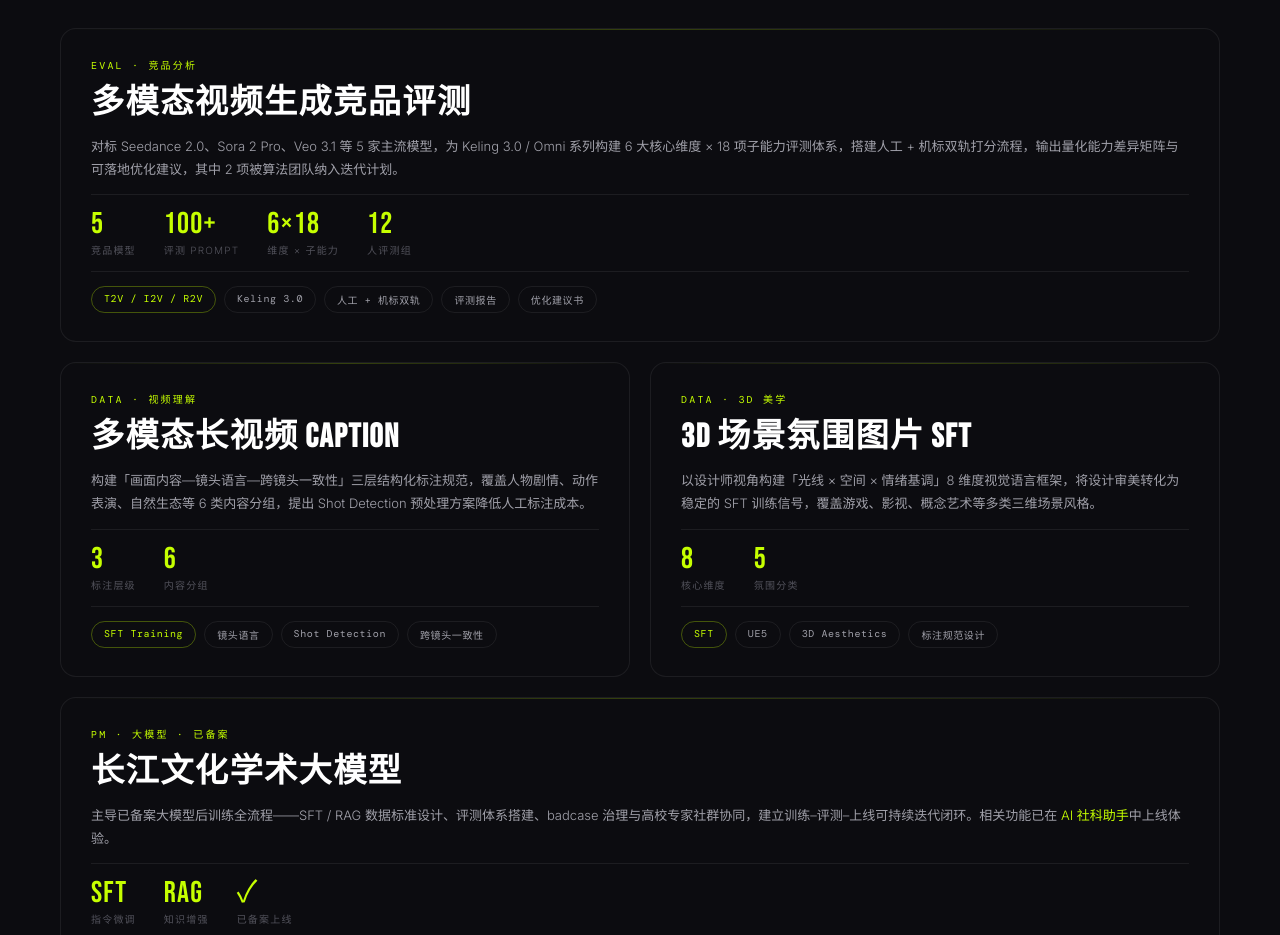
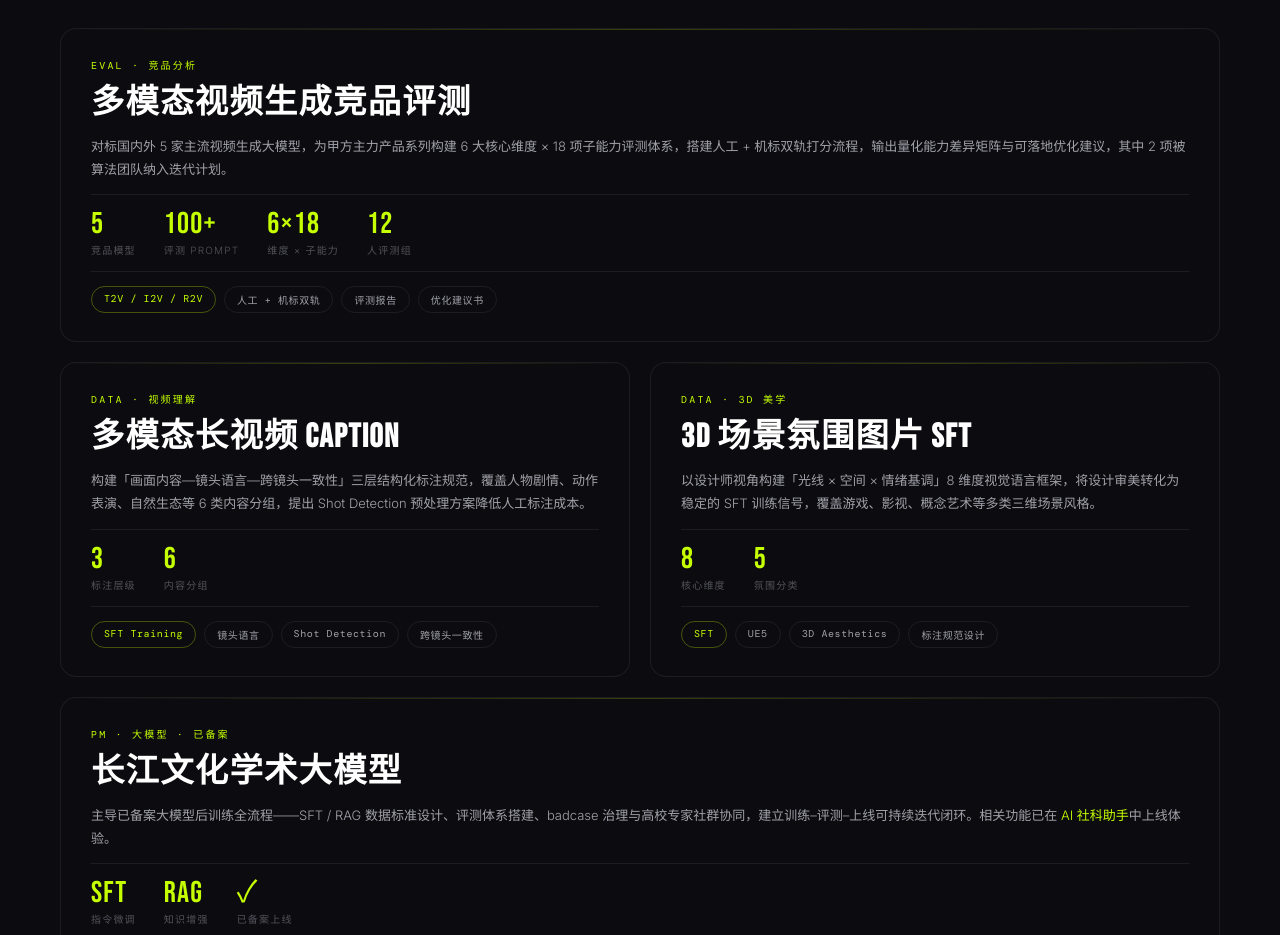
Before and after one commit to xjk-ctrl/xjk-portfolio-site, a plain HTML site: page index.html in a window 1280 px wide. Shown: the part 9340-10275 px from the top of the page. Drawn offline with nearby package versions, Linux system fonts and the light colour scheme; animation ran at ten frames a second.

Commit message:
Remove model brand names from AI eval card, clean up description

```diff
--- a/index.html
+++ b/index.html
@@ -373,6 +373,10 @@
 .works-strip-pic img{transition:transform .5s ease;}
 .works-strip-item:hover .works-strip-pic img{transform:scale(1.07);}
 
+/* BLUR TEXT */
+.blur-text{filter:blur(5px);transition:filter .3s ease;cursor:pointer;user-select:none;}
+.blur-text:hover{filter:blur(0);}
+
 /* AI PROJECTS */
 .ai-grid{display:grid;grid-template-columns:1fr 1fr;gap:20px;}
 @media(max-width:768px){.ai-grid{grid-template-columns:1fr;}}
@@ -668,7 +672,7 @@
     <article class="ai-card wide reveal">
       <span class="ai-card-tag">Eval · 竞品分析</span>
       <h3 class="ai-card-title">多模态视频生成竞品评测</h3>
-      <p class="ai-card-desc">对标 Seedance 2.0、Sora 2 Pro、Veo 3.1 等 5 家主流模型，为 Keling 3.0 / Omni 系列构建 6 大核心维度 × 18 项子能力评测体系，搭建人工 + 机标双轨打分流程，输出量化能力差异矩阵与可落地优化建议，其中 2 项被算法团队纳入迭代计划。</p>
+      <p class="ai-card-desc">对标国内外 5 家主流视频生成大模型，为甲方主力产品系列构建 6 大核心维度 × 18 项子能力评测体系，搭建人工 + 机标双轨打分流程，输出量化能力差异矩阵与可落地优化建议，其中 2 项被算法团队纳入迭代计划。</p>
       <div class="ai-card-stats">
         <div><div class="ai-stat-n">5</div><div class="ai-stat-l">竞品模型</div></div>
         <div><div class="ai-stat-n">100+</div><div class="ai-stat-l">评测 Prompt</div></div>
@@ -677,7 +681,6 @@
       </div>
       <div class="ai-card-tags">
         <span class="ai-tag highlight">T2V / I2V / R2V</span>
-        <span class="ai-tag">Keling 3.0</span>
         <span class="ai-tag">人工 + 机标双轨</span>
         <span class="ai-tag">评测报告</span>
         <span class="ai-tag">优化建议书</span>
```
